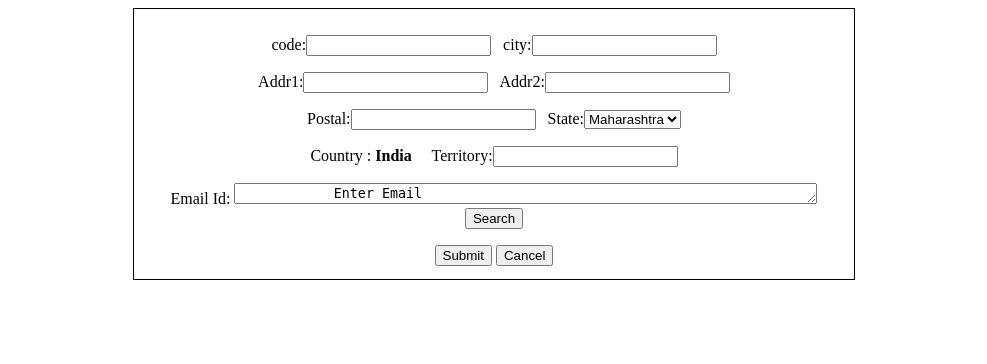
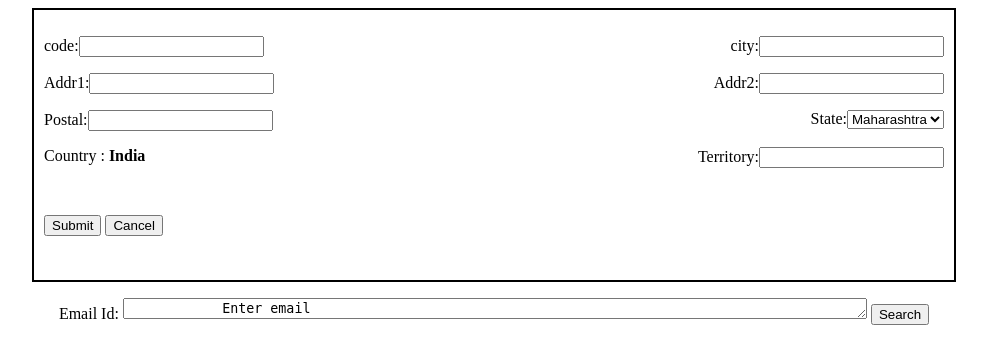
Before and after one commit to shreyas10p/project, a CodeIgniter app: page /database/index.php/offices/index in a window 1280 px wide. Shown: the top 364 px of the page, without its empty margins (146-1133 px from the left). Run offline with CodeIgniter, Linux system fonts and the light colour scheme.

Commit message:
made some changes

```diff
--- a/application/config/database.php
+++ b/application/config/database.php
@@ -76,10 +76,10 @@ $query_builder = TRUE;
 $db['default'] = array(
 	'dsn'	=> '',
 	'hostname' => 'localhost',
-	'username' => '',
+	'username' => 'root',
 	'password' => '',
 	'database' => 'offices',
-	'dbdriver' => 'mysql',
+	'dbdriver' => 'mysqli',
 	'dbprefix' => '',
 	'pconnect' => FALSE,
 	'db_debug' => (ENVIRONMENT !== 'production'),
--- a/application/controllers/Offices.php
+++ b/application/controllers/Offices.php
@@ -4,18 +4,18 @@
 class Offices extends CI_Controller{
 
 
-
+      public function __construct() {
+      parent::__construct();
+      $this->load->model("OfficeModel");
+    }
     public function index()
     {
 
         //echo"hello";
         $this->load->view('office');
     }
-    public function __construct() {
-      parent::__construct();
-      $this->load->model("OfficeModel");
-    }
-    public function enlist() {
+
+    public function create() {
         $data = array(
        'Code' => $this->input->post('Code'),
        'City' => $this->input->post('City'),
@@ -28,8 +28,9 @@ class Offices extends CI_Controller{
         // Converting $data in json
 $json_data['emp_data'] = json_encode($data);
 
+
 // Send json encoded data to model
-$return = $this->OfficeModel->insert_json_in_db($json_data);
+$return = $this->OfficeModel->createOffice($json_data);
 if ($return == true) {
 $data['result_msg'] = 'Json data successfully inserted into database !';
 } else {
--- a/application/views/office.php
+++ b/application/views/office.php
@@ -4,69 +4,73 @@
     <body>
         <div align="center">
 
-            <div style="width:700px;
+            <div style="width:900px;
              height:250px;
              padding:10px;
-             border:1px solid;
+             border:2px solid;
               ">
 
 
 
-                <form method="post" action="Offices.php">
+               <?php echo form_open('Offices/create'); ?>
 
-            <p>
+
+            <p style="text-align:left;">
              code:<input type="text" name="Code">
 
-             &nbsp;
+            <span style="float:right;">
              city:<input type="text" name="City">
-             <br>
+             </span>
             </p>
-            <p>
+
+
+             <p style="text-align:left;">
              Addr1:<input type="text" name="Address1">
+             <span style="float:right;">
+            Addr2:<input type="text" name="Address2">
+            <span style="float:right;">
+            </p>
 
-             &nbsp;
-            Addr2:<input type="text" name="Address2">
-            <br>
-            </p>
-            <p>
+             <p style="text-align:left;">
             Postal:<input type="text" name="Postal">
-
-             &nbsp;
+             <span style="float:right;">
             State:<select name="dropdown">
             <option value="Maharashtra" selected>Maharashtra</option>
             <option value="Karnataka">Karnataka</option>
             <option value="Gujurat">Gujurat</option>
 
             </select>
+             </span>
+            </p>
+
+            <p style="text-align:left;">
+            Country : <b>India</b>
+            <span style="float:right;">
+            Territory:<input type="text" name="Territory">
+            </span>
+            </p>
+
             <br>
+
+            <p style="text-align: left">
+            <input type="submit" name="submit" value="Submit"  />
+            <input type="submit" name="cancel" value="Cancel" />
             </p>
-            <p>
-            Country : <b>India</b>
-            &nbsp;
-             &nbsp;
-            Territory:<input type="text" name="Territory">
-            <br>
-            </p>
+
+
+        <?php echo form_close(); ?>
+
+            </div>
             <p>
             Email Id:
-             <textarea rows="1" cols="70" name="Email">
-            Enter Email
+             <textarea rows="1" cols="90" name="Email">
+            Enter email
              </textarea>
 
             <input type="submit" name="submit" value="Search" />
 
             <br>
             </p>
-
-            <p>
-
-            <input type="submit" name="submit" value="Submit" onclick="enlist()" />
-            <input type="submit" name="submit" value="Cancel" />
-            </p>
-
-
-        </form>
-            </div>
         </div>
 
     </body>
```
